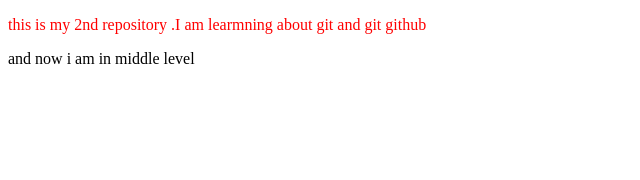
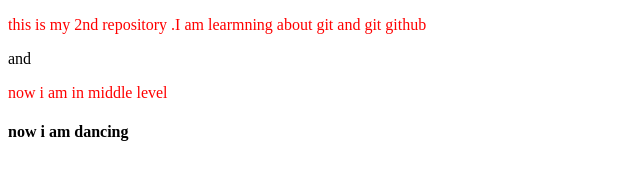
Before and after one commit to minhaz1172/My2nd_Repo, a plain HTML site: page index.html in a window 1280 px wide. Shown: the whole page, without its empty margins (0-640 px from the left). Drawn offline with Linux system fonts and the light colour scheme.

Commit message:
updtaed index files

```diff
--- a/index.html
+++ b/index.html
@@ -10,7 +10,8 @@
 
 <body>
   <p>this is my 2nd repository .I am learmning about git and git github</p>
-  and now i am in middle level
+  and <p>now i am in middle level</p>
+  <h4>now i am dancing</h4>
 </body>
 
 </html>
```
Also changed, not shown: 1 other file.
